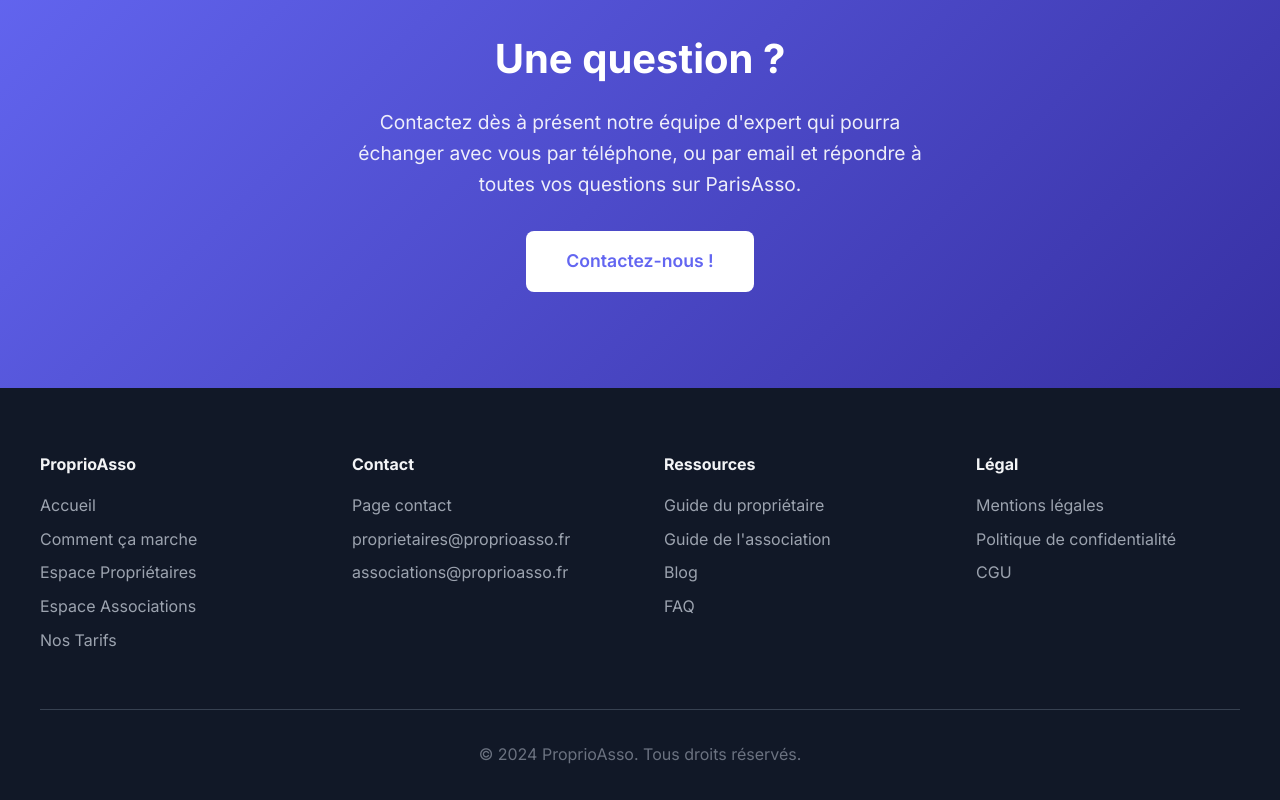
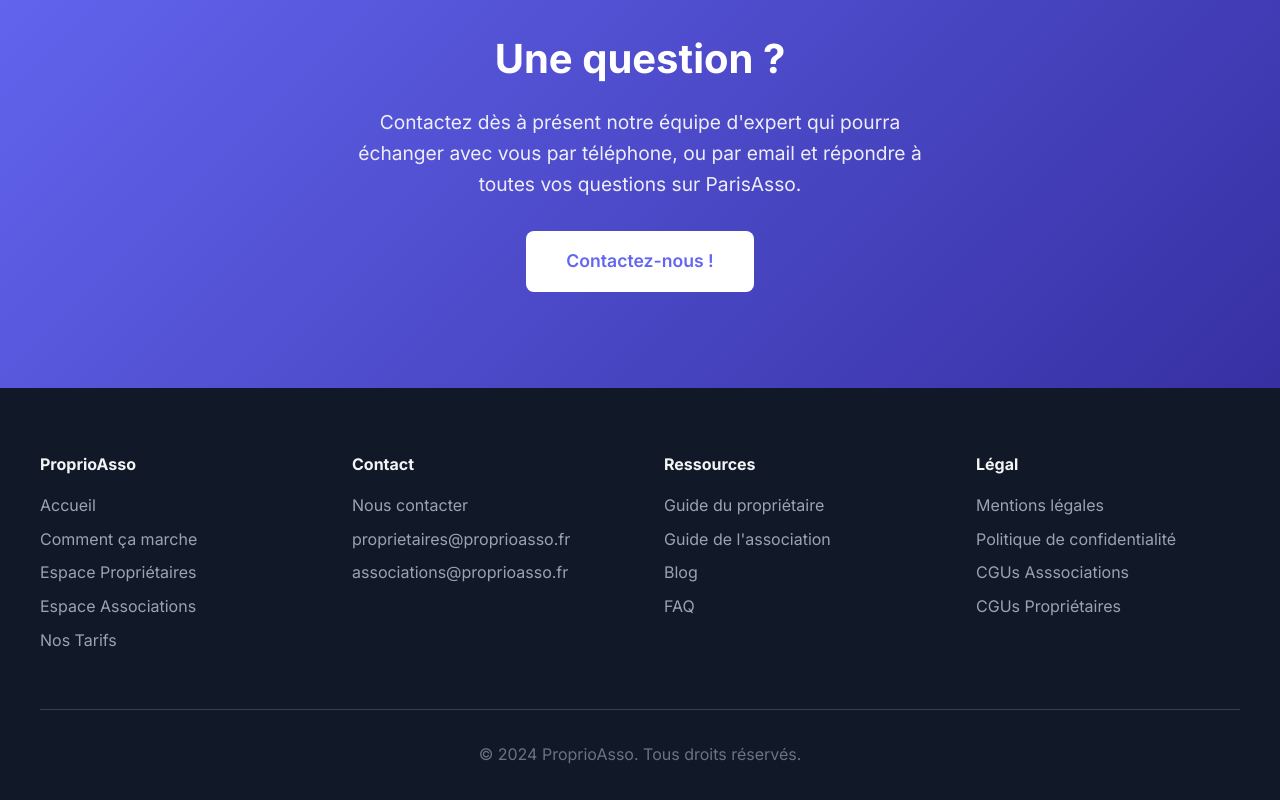
Before and after one commit to andrianasolojeanmichel-bit/stackblitz-starters-fk7rq4da, a website: page nostarifs.html in a window 1280 px wide. Shown: the part 3504-4304 px from the top of the page. Drawn offline with Linux system fonts and the light colour scheme.

Commit message:
tarifs changes

```diff
--- a/nostarifs.html
+++ b/nostarifs.html
@@ -913,7 +913,7 @@
             <div class="footer-section">
                 <h4>Contact</h4>
                 <ul>
-                    <li><a href="contact.html">Page contact</a></li>
+                    <li><a href="contact.html">Nous contacter</a></li>
                     <li><a href="mailto:proprietaires@proprioasso.fr">proprietaires@proprioasso.fr</a></li>
                     <li><a href="mailto:associations@proprioasso.fr">associations@proprioasso.fr</a></li>
                 </ul>
@@ -924,7 +924,7 @@
                     <li><a href="#">Guide du propriétaire</a></li>
                     <li><a href="#">Guide de l'association</a></li>
                     <li><a href="blog.html">Blog</a></li>
-                    <li><a href="index.html#faq">FAQ</a></li>
+                    <li><a href="faq.html">FAQ</a></li>
                 </ul>
             </div>
             <div class="footer-section">
@@ -932,7 +932,8 @@
                 <ul>
                     <li><a href="#">Mentions légales</a></li>
                     <li><a href="#">Politique de confidentialité</a></li>
-                    <li><a href="#">CGU</a></li>
+                    <li><a href="cguasso.html">CGUs Asssociations</a></li>
+                    <li><a href="cguproprio.html">CGUs Propriétaires</a></li>
                 </ul>
             </div>
         </div>
```
